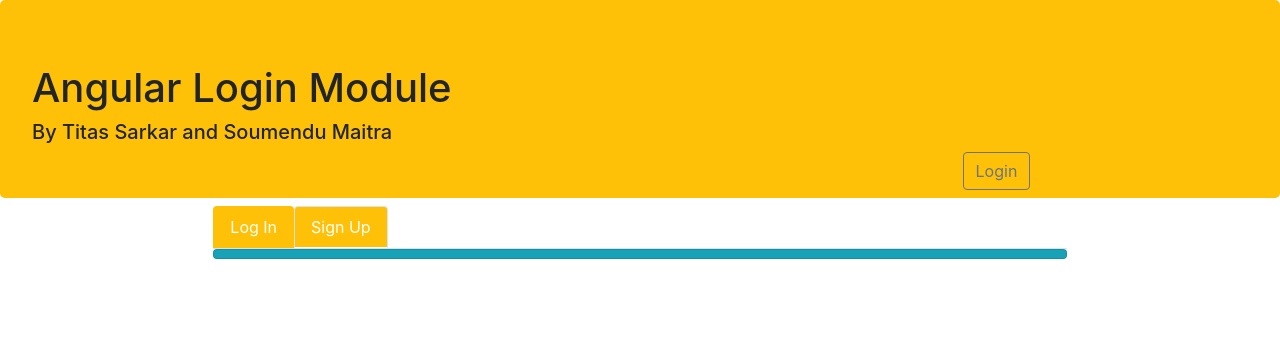
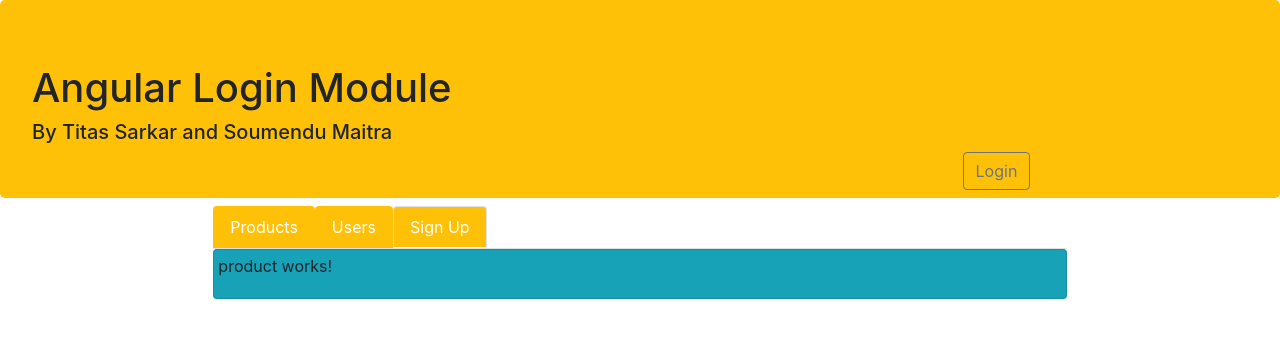
Before and after one commit to titas1803/LoginFrontend, an Angular app: page /product in a window 1280 px wide. Before the commit this address led to /. Shown: the top 338 px of the page. Built offline with nearby package versions, Linux system fonts and the light colour scheme.

Commit message:
Components

```diff
--- a/src/app/app-routing.module.ts
+++ b/src/app/app-routing.module.ts
@@ -2,9 +2,13 @@
 import { Routes, RouterModule } from '@angular/router';
 import { CreateAccountComponent } from './create-account/create-account.component';
 import { LoginComponent } from './login/login.component';
+import { ProductComponent } from './product/product.component';
+import { UserComponent } from './user/user.component';
 
 const routes: Routes = [{path:"createaccount", component:CreateAccountComponent},
-                        {path:"login", component:LoginComponent}];
+                        {path:"login", component:LoginComponent},
+                        {path:"product", component:ProductComponent},
+                        {path:"user",component:UserComponent}];
 
 @NgModule({
   imports: [RouterModule.forRoot(routes)],
--- a/src/app/app.component.html
+++ b/src/app/app.component.html
@@ -11,7 +11,8 @@
 <article>
   <nav class="col-8 mx-auto px-0">
     <ul class="nav nav-tabs" role="tablist">
-      <li><a role="tab" href="#login" data-toggle="tab" routerLink='login' class="nav-link bg-warning text-white">Log In</a></li>
+      <li><a role="tab" href="#prod" data-toggle="tab" routerLink='product' class="nav-link bg-warning text-white">Products</a></li>
+      <li><a role="tab" href="#user" data-toggle="tab" routerLink='user' class="nav-link bg-warning text-white">Users</a></li>
       <li><a role="tab" href="#create" data-toggle="tab" routerLink='createaccount'
           class="nav-link active bg-warning text-white">Sign Up</a></li>
     </ul>
--- a/src/app/app.module.ts
+++ b/src/app/app.module.ts
@@ -7,12 +7,16 @@
 import { CreateAccountComponent } from './create-account/create-account.component';
 import { FormsModule } from '@angular/forms';
 import { LoginComponent } from './login/login.component';
+import { ProductComponent } from './product/product.component';
+import { UserComponent } from './user/user.component';
 
 @NgModule({
   declarations: [
     AppComponent,
     CreateAccountComponent,
-    LoginComponent
+    LoginComponent,
+    ProductComponent,
+    UserComponent
   ],
   imports: [
     BrowserModule,
--- /dev/null
+++ b/src/app/product/product.component.html
@@ -0,0 +1,3 @@
+<p>
+  product works!
+</p>
--- /dev/null
+++ b/src/app/product/product.component.ts
@@ -0,0 +1,15 @@
+import { Component, OnInit } from '@angular/core';
+
+@Component({
+  selector: 'app-product',
+  templateUrl: './product.component.html',
+  styleUrls: ['./product.component.css']
+})
+export class ProductComponent implements OnInit {
+
+  constructor() { }
+
+  ngOnInit() {
+  }
+
+}
--- /dev/null
+++ b/src/app/user/user.component.html
@@ -0,0 +1,3 @@
+<p>
+  user works!
+</p>
--- /dev/null
+++ b/src/app/user/user.component.ts
@@ -0,0 +1,15 @@
+import { Component, OnInit } from '@angular/core';
+
+@Component({
+  selector: 'app-user',
+  templateUrl: './user.component.html',
+  styleUrls: ['./user.component.css']
+})
+export class UserComponent implements OnInit {
+
+  constructor() { }
+
+  ngOnInit() {
+  }
+
+}
```
Also changed, not shown: src/app/product/product.component.css (added), src/app/user/user.component.css (added), 2 other files (tests, documents, lock files or other folders).
